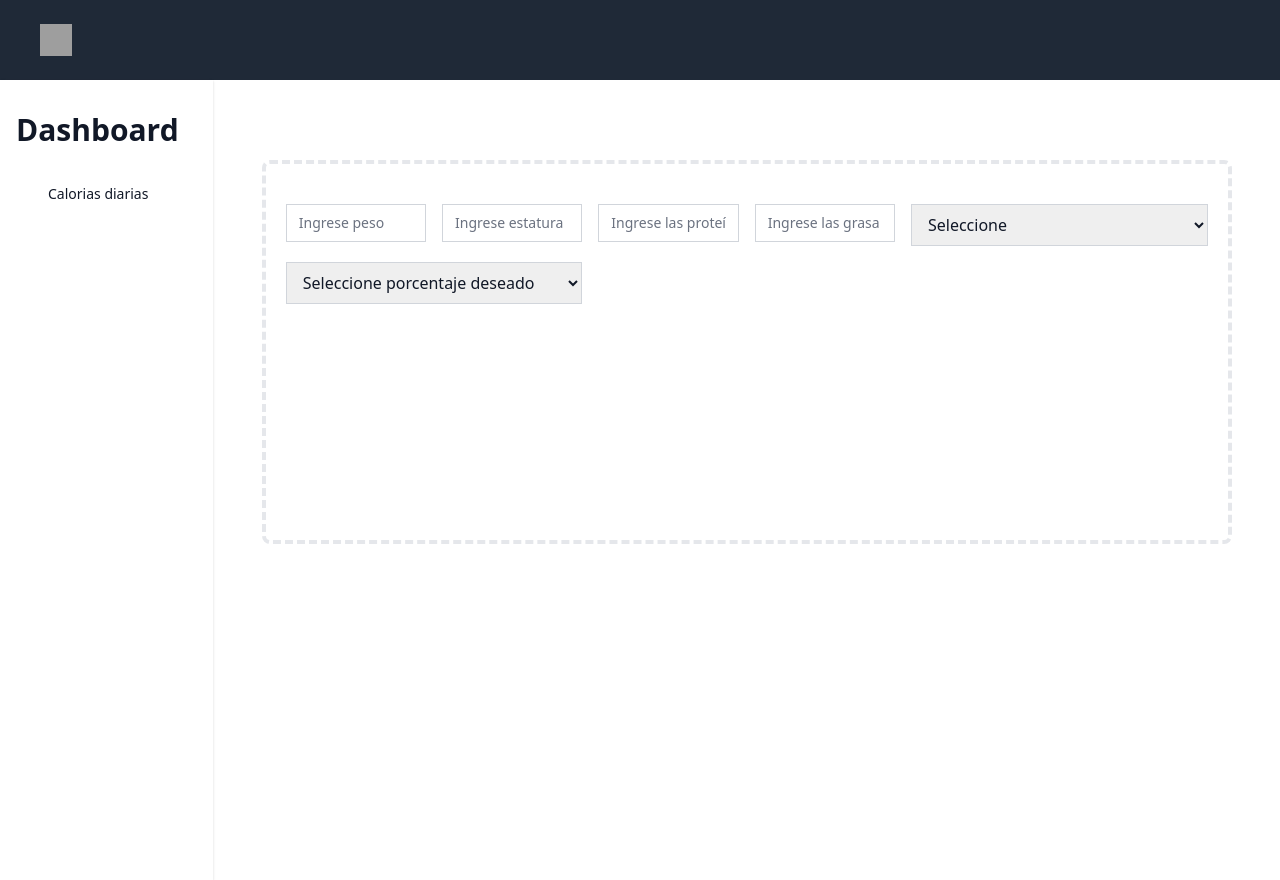
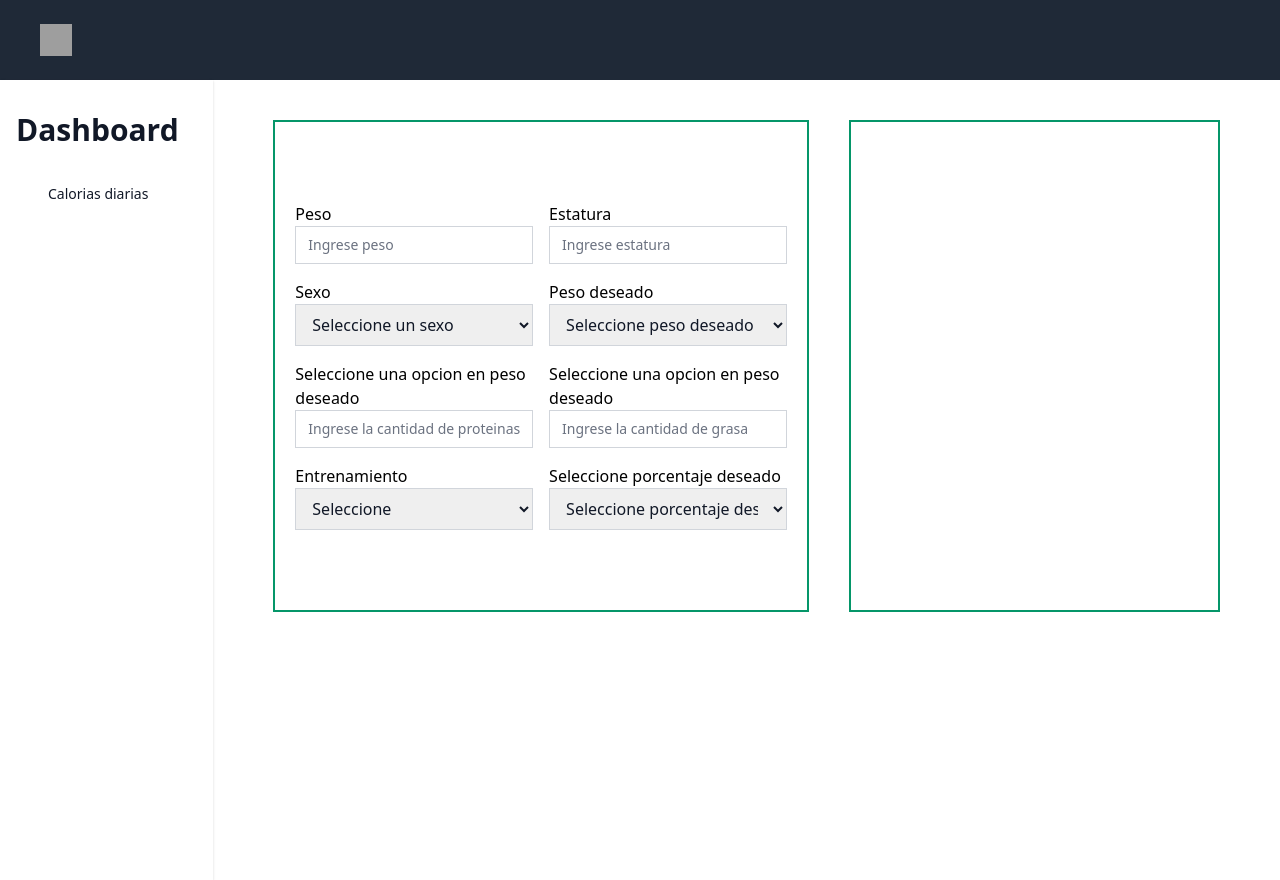
Before and after one commit to emiles23/nutrition, a Nuxt app: page / in a window 1280 px wide. Built offline with nearby package versions, Linux system fonts and the light colour scheme; grey boxes are pictures that could not be loaded.

Commit message:
feat: add input validation

```diff
--- /dev/null
+++ b/components/InputNutrition.vue
@@ -0,0 +1,22 @@
+<template>
+  <input
+    class="
+      appearance-none
+      rounded-none
+      relative
+      block
+      w-full
+      px-3
+      py-2
+      border border-gray-300
+      placeholder-gray-500
+      text-gray-900
+      focus:outline-none
+      focus:ring-indigo-500
+      focus:border-indigo-500
+      focus:z-10
+      sm:text-sm
+    "
+    @input="ev => $emit('input', ev.target.value)"
+  />
+</template>
--- /dev/null
+++ b/components/SelectNutrition.vue
@@ -0,0 +1,25 @@
+<template>
+  <select
+    class="
+      w-full
+      px-3
+      py-2
+      border border-gray-300
+      placeholder-gray-500
+      text-gray-900
+      focus:outline-none focus:ring-indigo-500 focus:border-indigo-500
+    "
+    @change="onChange"
+  >
+    <slot />
+  </select>
+</template>
+<script>
+export default {
+  methods: {
+    onChange(v) {
+      this.$emit('change', v.target.value)
+    },
+  },
+};
+</script>
--- a/pages/index.vue
+++ b/pages/index.vue
@@ -9,7 +9,9 @@
         />
       </div>
     </div>
+
     <div class="grid grid-cols-12 min-h-screen">
+      <!-- Sidebar -->
       <div class="col-span-2 bg-white shadow min-h-screen">
         <div class="mx-auto py-8 px-4">
           <h1 class="text-3xl font-bold text-gray-900 pb-7">Dashboard</h1>
@@ -30,102 +32,93 @@
           </div>
         </div>
       </div>
-      <div class="col-span-10">
-        <div class="w-11/12 mx-auto px-1 py-20">
+      <!-- Sidebar  End-->
+      <div class="col-span-10 p-10">
+        <div class="grid grid-cols-12 gap-10 rounded-lg px-5">
           <div
-            class="border-4 border-dashed border-gray-200 rounded-lg h-96 px-5"
+            class="
+              grid grid-cols-12
+              col-span-7
+              gap-4
+              border-2 border-green-600
+              py-20
+              px-5
+            "
           >
-            <div class="grid grid-cols-12 py-10 gap-4">
-              <div
-                v-for="(field, i) in fields"
-                :key="i"
-                :class="field.type == 'text' ? 'col-span-2' : 'col-span-4'"
-              >
-                <input
-                  v-if="['text', 'number'].includes(field.type)"
-                  class="
-                    appearance-none
-                    rounded-none
-                    relative
-                    block
-                    w-full
-                    px-3
-                    py-2
-                    border border-gray-300
-                    placeholder-gray-500
-                    text-gray-900
-                    focus:outline-none
-                    focus:ring-indigo-500
-                    focus:border-indigo-500
-                    focus:z-10
-                    sm:text-sm
-                  "
+            <!-- div of the input -->
+            <div v-for="(field, i) in fields" :key="i" class="col-span-6">
+              <label v-if="Array.isArray(field.label)">{{
+                field.label[getValue(field.labelDependantValue)]
+              }}</label>
+
+              <label v-else> {{ field.label }}</label>
+
+              <!-- input -->
+              <input-nutrition
+                v-if="isTextOrNumber(field.type)"
+                required
                 :type="field.type"
-                  :placeholder="field.label"
+                :placeholder="field.placeholder"
                 v-model="field.value"
-                  @input="setValue(field.name, field.value)"
+                @input="(v) => setValue(field.name, v, field.type)"
               />
-                <select
+              <label class="text-red-500" v-if="errors[field.name]">{{
+                errors[field.name]
+              }}</label>
+              <!-- input End -->
+              <!-- select -->
+              <select-nutrition
                 v-if="field.type == 'select'"
-                  @change="setValue(field.name, field.value)"
                 v-model="field.value"
-                  class="
-                    w-full
-                    px-3
-                    py-2
-                    border border-gray-300
-                    placeholder-gray-500
-                    text-gray-900
-                    focus:outline-none
-                    focus:ring-indigo-500
-                    focus:border-indigo-500
-                  "
+                @change="(v) => setValue(field.name, v, field.type)"
               >
                 <option
                   v-for="(option, i) in field.options"
                   :key="i"
                   :value="option.value"
                 >
-                    {{ option.label }}
+                  {{ option.placeholder }}
                 </option>
-                </select>
+              </select-nutrition>
+              <!-- select End-->
             </div>
           </div>
+          <div class="col-span-5 gap-4 border-2 border-green-600 py-20 px-5">
+            <template v-if="showResults()">
               <div class="flex items-center justify-center">
                 <div>
-                <h1 v-if="idealWeight > 0">
-                  El peso que debe tener es: {{ idealWeight }}
+                  <h1>El peso que debe tener es: {{ idealWeight }}kilos</h1>
+                  <h1>Su masa corporal es de: {{ bodyMass }}</h1>
+                  <h1>
+                    las calorias que quema al dia son:
+                    {{ dailyCalories }} Kcal
                   </h1>
-                <h1 v-if="estatura > 0 && peso > 0" class="">
-                  Su masa corporal es de: {{ bodyMass }}
-                </h1>
-                <h1 v-if="dailyCalories > 0">
-                  las calorias que quema al dia son: {{ dailyCalories }} Kcal
-                </h1>
-                <h1 v-if="percentageLoss > 0">
+                  <h1>
                     las calorias que debe consumir para rebajar son:
                     {{ caloriesConsumed }} Kcal
                   </h1>
-                <h1 v-if="proteinsToConsume > 0">
+                  <h1>
                     La cantidad de proteína que debe consumir es:
                     {{ proteinsToConsume }}gramos que equivalen a
                     {{ caloriesForProtein }} Kcal
                   </h1>
-                <h1 v-if="greaseToConsume > 0">
+                  <h1>
                     La cantidad de grasas que debe consumir es:
                     {{ greaseToConsume }} gramos que equivalen a
                     {{ caloriesForGrease }} Kcal
                   </h1>
-                <h1 v-if="percentageLoss > 0">
+                  <h1>
                     La cantidad de carbohidratos de que debe consumir es:
                     {{ carbohydratesToConsume }} gramos que equivalen a
                     {{ caloriesForCarbohydrates }} Kcal
                   </h1>
                 </div>
               </div>
+            </template>
           </div>
+        </div>
+
         <!-- /End replace -->
-        </div>
       </div>
     </div>
   </div>
@@ -134,10 +127,14 @@
 
 <script>
 import Arrow from "@/Components/Icons/Arrow";
+import InputNutrition from "@/Components/InputNutrition";
+import SelectNutrition from "@/Components/SelectNutrition";
 
 export default {
   components: {
     Arrow,
+    InputNutrition,
+    SelectNutrition,
   },
 
   data() {
@@ -148,48 +145,81 @@ export default {
       percentageLoss: 0,
       proteinas: 0,
       grasa: 0,
+      desirableWeight: 0,
       fields: [
         {
           name: "peso",
-          type: "text",
-          label: "Ingrese peso",
+          type: "number",
+          label: "Peso",
+          placeholder: "Ingrese peso",
           value: "",
         },
         {
           name: "estatura",
-          type: "text",
-          label: "Ingrese estatura",
+          type: "number",
+          label: "Estatura",
+          placeholder: "Ingrese estatura",
           value: "",
         },
-
+        {
+          name: "sex",
+          type: "select",
+          label: "Sexo",
+          value: 0,
+          options: [
+            { placeholder: "Seleccione un sexo", value: 0 },
+            { placeholder: "Femenino", value: 1 },
+            { placeholder: "Masculino", value: 2 },
+          ],
+        },
+        {
+          name: "desirableWeight",
+          type: "select",
+          label: "Peso deseado ",
+          value: 0,
+          options: [
+            { placeholder: " Seleccione peso deseado", value: 0 },
+            { placeholder: "Perder peso", value: 1 },
+            { placeholder: "Ganar peso", value: 2 },
+          ],
+        },
         {
           name: "proteinas",
-          type: "text",
-          label: "Ingrese las proteínas a cosumir en el rango 1.8 - 2.5",
+          type: "number",
+          label: [
+            "Seleccione una opcion en peso deseado",
+            "Proteína rango (1.8 - 2.5)",
+            "Proteína rango (2.5 - 3.5)",
+          ],
+          labelDependantValue: "desirableWeight",
+          placeholder: "Ingrese la cantidad de proteinas",
           value: "",
         },
 
         {
           name: "grasa",
-          type: "text",
-          label: "Ingrese las grasa a cosumir en el rango 0.5 - 1.5",
+          type: "number",
+          label: [
+            "Seleccione una opcion en peso deseado",
+            "Proteína rango (0.5 - 1.5)",
+            "Proteína rango (1.5 - 2.5)",
+          ],
+          labelDependantValue: "desirableWeight",
+          placeholder: "Ingrese la cantidad de grasa",
           value: "",
         },
-
-        // { name: "numero", type: "number", label: "Ingrese numero", value: ""},
-
         {
           name: "ejercicio",
           type: "select",
-          label: "Seleccione",
+          label: "Entrenamiento",
           value: 0,
           options: [
-            { label: "Seleccione", value: 0 },
-            { label: "Poco o ningun ejerccio", value: 1.2 },
-            { label: "Ejerccio ligero (1 - 3 dias)", value: 1.4 },
-            { label: "Ejerccio moderado (3 - 5 dias)", value: 1.6 },
-            { label: "Ejerccio fuerte (6 - 7 dias)", value: 1.8 },
-            { label: "Ejerccio muy fuerte (dos veces al dia)", value: 2 },
+            { placeholder: "Seleccione", value: 0 },
+            { placeholder: "Poco o ningun ejerccio", value: 1.2 },
+            { placeholder: "Ejerccio ligero (1 - 3 dias)", value: 1.4 },
+            { placeholder: "Ejerccio moderado (3 - 5 dias)", value: 1.6 },
+            { placeholder: "Ejerccio fuerte (6 - 7 dias)", value: 1.8 },
+            { placeholder: "Ejerccio muy fuerte (dos veces al dia)", value: 2 },
           ],
         },
         {
@@ -198,13 +228,27 @@ export default {
           label: "Seleccione porcentaje deseado",
           value: 0,
           options: [
-            { label: "Seleccione porcentaje deseado", value: 0 },
-            { label: "Bajar de peso en 12 meses 10%", value: 0.1 },
-            { label: "Bajar de peso en 6 meses 20%", value: 0.2 },
-            { label: "Bajar de peso en 3 meses 30%)", value: 0.3 },
+            { placeholder: "Seleccione porcentaje deseado", value: 0 },
+            { placeholder: "Bajar el  10% por semana", value: 0.1 },
+            { placeholder: "Bajar el  20% por semana", value: 0.2 },
+            { placeholder: "Bajar el  30% por semana", value: 0.3 },
           ],
         },
       ],
+
+      bodyMassIndex: [
+        { sex: "female", interval: 20 - 25, type: "normalWeight" },
+        { sex: "female", interval: 25 - 30, type: "overWeight" },
+        { sex: "female", interval: 30 - 40, type: "obesity" },
+        { sex: "female", interval: 40, type: "morbidObesity" },
+
+        { sex: "male", interval: 20 - 27, type: "normalWeight" },
+        { sex: "male", interval: 27 - 30, type: "overWeight" },
+        { sex: "male", interval: 30 - 40, type: "obesity" },
+        { sex: "male", interval: 40, type: "morbidObesity" },
+      ],
+
+      errors: {},
     };
   },
 
@@ -257,16 +301,56 @@ export default {
     },
 
     // grams of Carbohydrates to be consumed
-    carbohydratesToConsume(){
+    carbohydratesToConsume() {
       return Math.round(this.caloriesForCarbohydrates / 4);
     },
-
   },
 
   methods: {
-    setValue(name, value) {
+    setValue(name, value, type) {
+      console.log(name, value);
+      this.validate(name, type, value);
       this[name] = value;
+    },
+
+    getValue(name) {
+      return this[name];
+    },
+
+    showResults() {
+     return (
+       this.peso != "" &&
+       this.estatura != "" &&
+       this.ejercicio != "" &&
+       this.percentageLoss != "" &&
+       this.proteinas != "" &&
+       this.grasa != ""
+     );
+    },
+
+    isTextOrNumber(type) {
+      return ["text", "number"].includes(type);
+    },
+
+    validate(name, type, value) {
+      if (this.isTextOrNumber(type)) {
+        if (value == "") {
+          this.errors[name] = "El campo no debe estar vacio";
+        } else if (value <= 0) {
+          this.errors[name] = "El numero debe ser mayor a 0";
+        } else {
+          delete this.errors[name];
+        }
+      }
     },
   },
 };
 </script>
+
+<style>
+input[type=number]::-webkit-inner-spin-button,
+input[type=number]::-webkit-outer-spin-button {
+  -webkit-appearance: none;
+  margin: 0;
+}
+</style>
```
Lines whose indentation alone changed are shown as unchanged.
